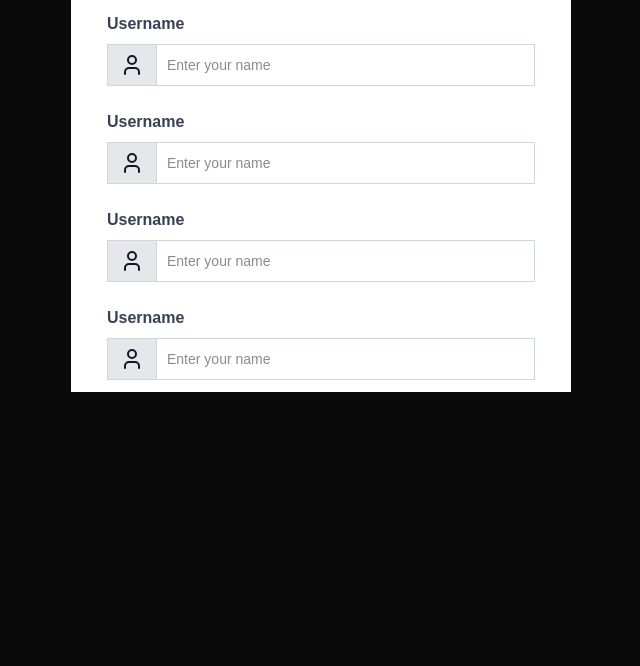
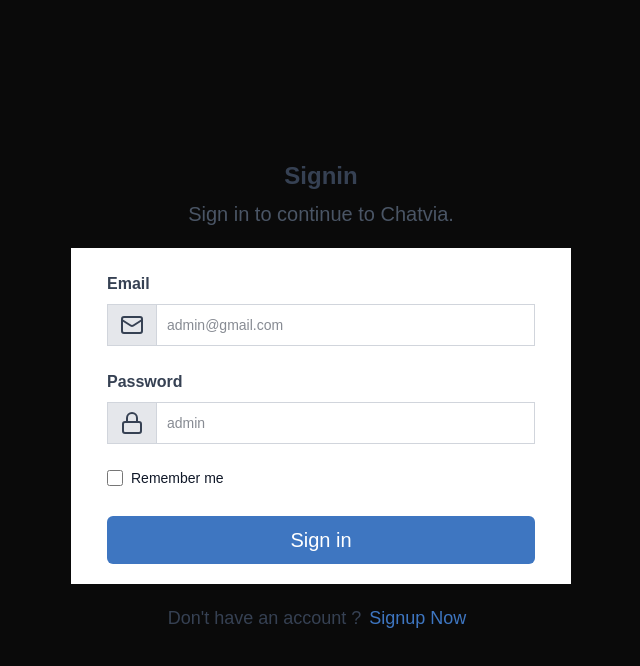
Before and after one commit to umair6756/Chat-application, a Next.js app: page / in a window 1280 px wide. Shown: the top 666 px of the page, without its empty margins (319-959 px from the left). Built offline with nearby package versions, Linux system fonts and the light colour scheme.

Commit message:
Complete login and signup page

```diff
--- /dev/null
+++ b/app/Components/LoginComp/Button.js
@@ -0,0 +1,10 @@
+import React from 'react'
+
+const Button = () => {
+  return (
+    <div>
+    </div>
+  )
+}
+
+export default Button
--- /dev/null
+++ b/app/Components/LoginComp/CheckBoxInput.js
@@ -0,0 +1,25 @@
+import React from 'react'
+
+const CheckBoxInput = () => {
+  return (
+    <div>
+        <div className="flex items-center mb-4 mt-3">
+  <input
+    id="checkbox-3"
+    type="checkbox"
+    defaultValue=""
+    className="w-4 h-4 text-blue-600 bg-gray-100 border-gray-300 rounded-sm  "
+  />
+  <label
+    htmlFor="checkbox-3"
+    className="ms-2 text-sm font-medium text-gray-900 "
+  >
+    Remember me
+  </label>
+</div>
+
+    </div>
+  )
+}
+
+export default CheckBoxInput
--- a/app/Components/LoginComp/InputField.js
+++ b/app/Components/LoginComp/InputField.js
@@ -1,7 +1,8 @@
 export default function InputField({label, icon, placeholder, type}) {
     return (
        <>
-       <div className=" mx-auto bg-white px-9 py-3 h-auto w-[500px]">
+
+       <div className=" py-3 ">
   <label
     htmlFor="website-admin"
     className="block mb-2 text-md font-bold text-gray-700 "
@@ -9,7 +10,7 @@
     {label}
   </label>
   <div className="flex">
-    <span className="inline-flex items-center px-3 text-sm text-gray-900 bg-gray-200 border border-e-0 border-gray-300 ">
+    <span className="inline-flex items-center px-3 text-sm text-gray-700 bg-gray-200 border border-e-0 border-gray-300 ">
       <div
         className=""
 
@@ -25,7 +26,6 @@
     />
   </div>
 </div>
-
        </>
     )
 
--- a/app/page.js
+++ b/app/page.js
@@ -1,18 +1,44 @@
+'use client'
 // import Image from "next/image";
-import { User } from "lucide-react";
+import { LockIcon, Mail, MessageCircleX, User } from "lucide-react";
 import InputField from "./Components/LoginComp/InputField";
+import CheckBoxInput from "./Components/LoginComp/CheckBoxInput";
+import { useState } from "react";
+// import Button from "./Components/LoginComp/Button";
 
 export default function Home() {
+   const [formType, setFormType] = useState('signin') // 'signin' or 'signup'
+
+  const isSignIn = formType === 'signin'
   return (
-    <div>
-      <form className="">
-      <InputField type="text" label="Username" placeholder="Enter your name" icon={<User/>}/>
-      <InputField type="text" label="Username" placeholder="Enter your name" icon={<User/>}/>
-      <InputField type="text" label="Username" placeholder="Enter your name" icon={<User/>}/>
+    <div className="flex flex-col items-center justify-center h-screen" >
+      <div className="my-3">
+        <h3 className="text-center font-bold text-2xl text-gray-700">{isSignIn ? "Signin": "Register"}</h3>
+        <p className=" text-xl text-gray-600 my-2">{isSignIn ? "Sign in to continue to Chatvia." : "Get your Chatvia account now."}</p>
+      </div>
+      <form className="bg-white px-9 py-3 w-[500px]">
+        {!isSignIn && (
       <InputField type="text" label="Username" placeholder="Enter your name" icon={<User/>}/>
 
+        )}
+      <InputField type="text" label="Email" placeholder="admin@gmail.com" icon={<Mail/>}/>
+      <InputField type="password" label="Password" placeholder="admin" icon={<LockIcon/>}/>
+
+      {isSignIn && (
+      <CheckBoxInput/>
+
+      )}
+
+      <button type="button" class="w-full text-white mt-3 bg-[#3e76c1] hover:bg-[#306cbd] font-medium rounded-md text-xl px-5 py-2.5 me-2 mb-2  ">{isSignIn ? "Sign in" : "Register"}</button>
 
       </form>
+
+      <div className="flex my-5">
+        <p className="text-lg text-gray-700">
+           {isSignIn ? "Don't have an account ?" : 'Already have an account ?'}{' '}
+        </p>
+        <button onClick={() => setFormType(isSignIn ? 'signup' : 'signin')} className="mx-2 text-[#3e76c1] cursor-pointer text-lg ">{isSignIn ? 'Signup Now' : 'Sign In'}</button>
+      </div>
     </div>
   );
 }
```
